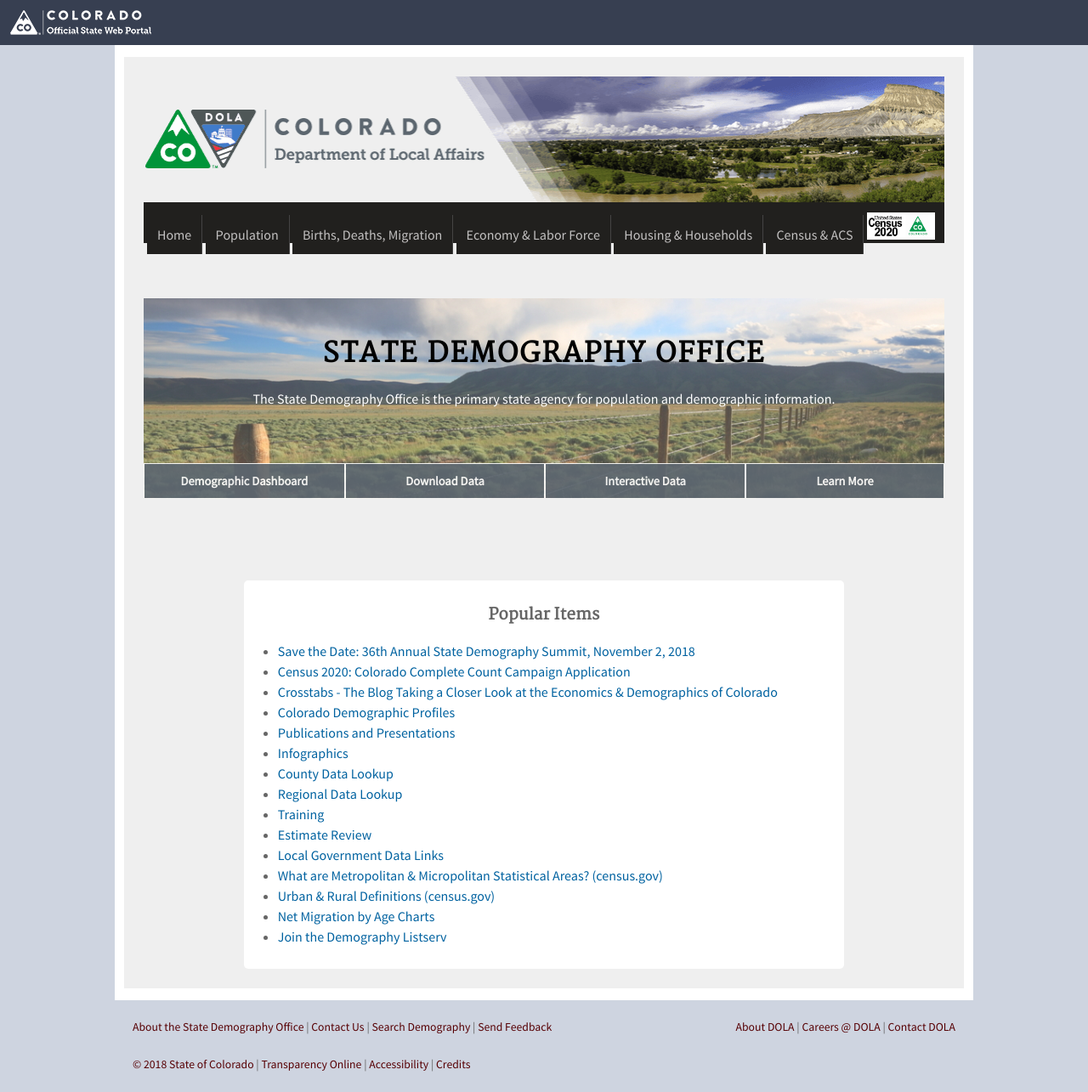
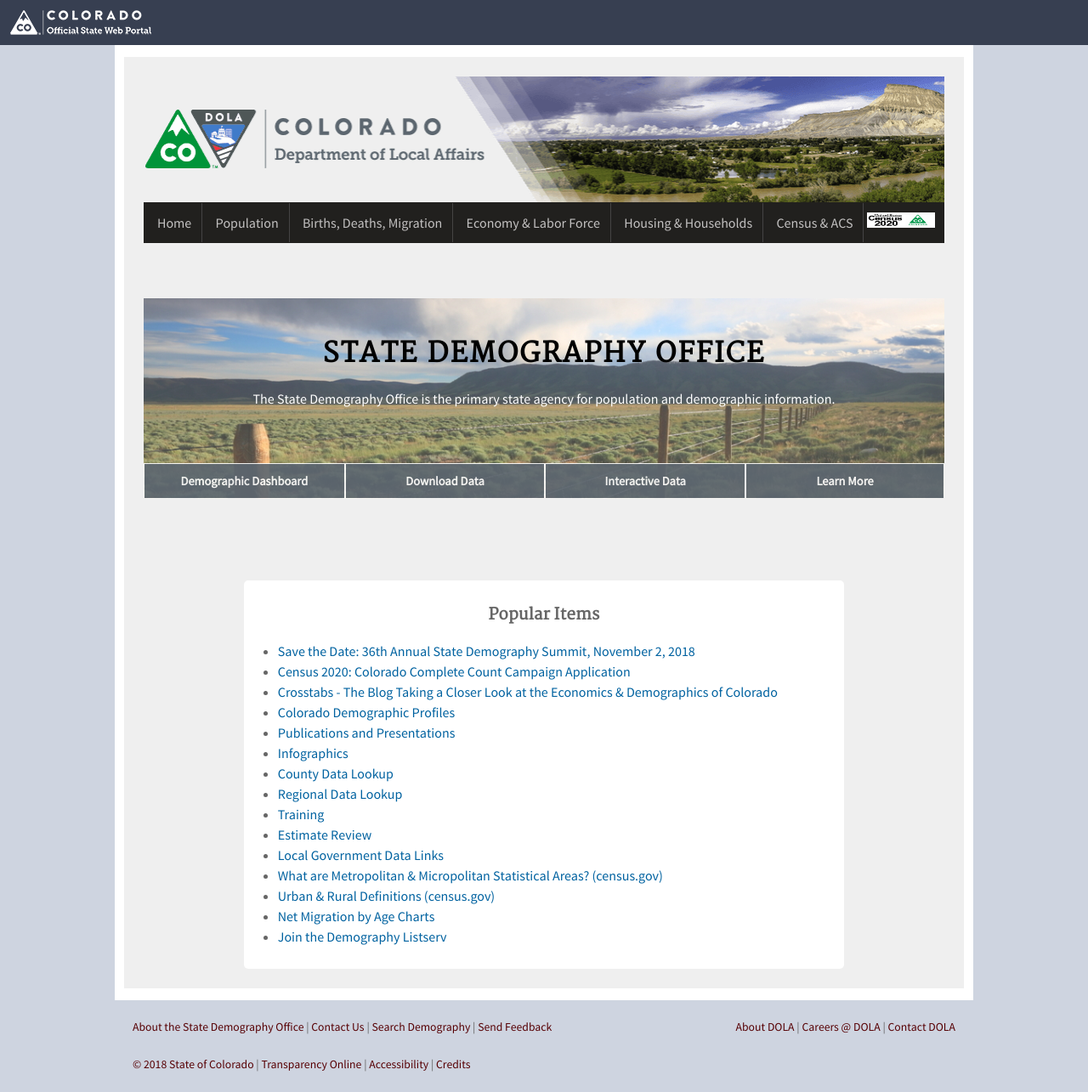
Before and after one commit to TBleess/Website_New, a Jekyll site: the page built from pages/0_Homepage_and_Footer_Links/index.md, in a window 1280 px wide. Shown: the whole page at 85% size. Built offline with Jekyll 4.4.1, drawn with Linux system fonts in a browser that asks for light colours.

Commit message:
Update _header.html

```diff
--- a/_includes/_header.html
+++ b/_includes/_header.html
@@ -28,7 +28,7 @@
                             <li class="padding-normal">
                                 <a href="/census-acs/">Census &amp; ACS</a></li>
                             <li class="padding-none">
-                              <a href="/census-acs/2020-census-information/#census-information-2020"><img src="/images/CO2020.jpg" height=32px width=80px></a>
+                              <a href="/census-acs/2020-census-information/#census-information-2020"><img src="/images/CO2020.jpg" height=18px width=80px></a>
                             </li>
                         </ul>
                     </nav>
```
